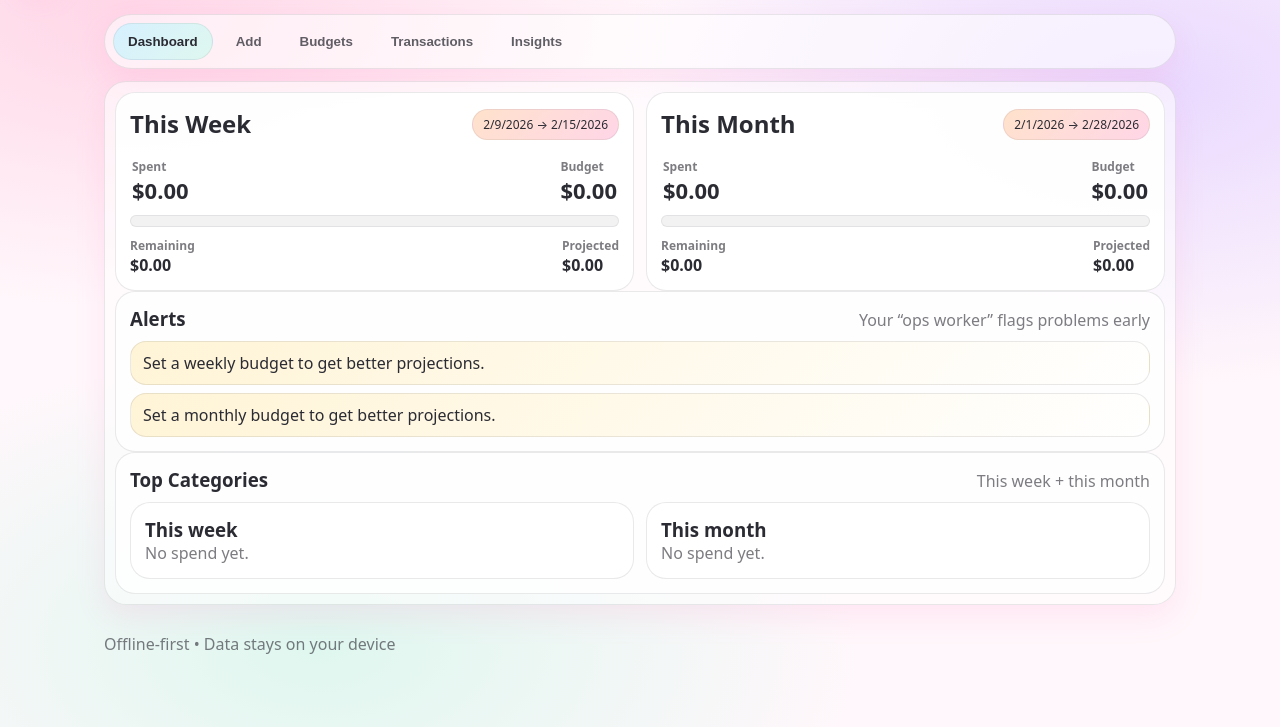
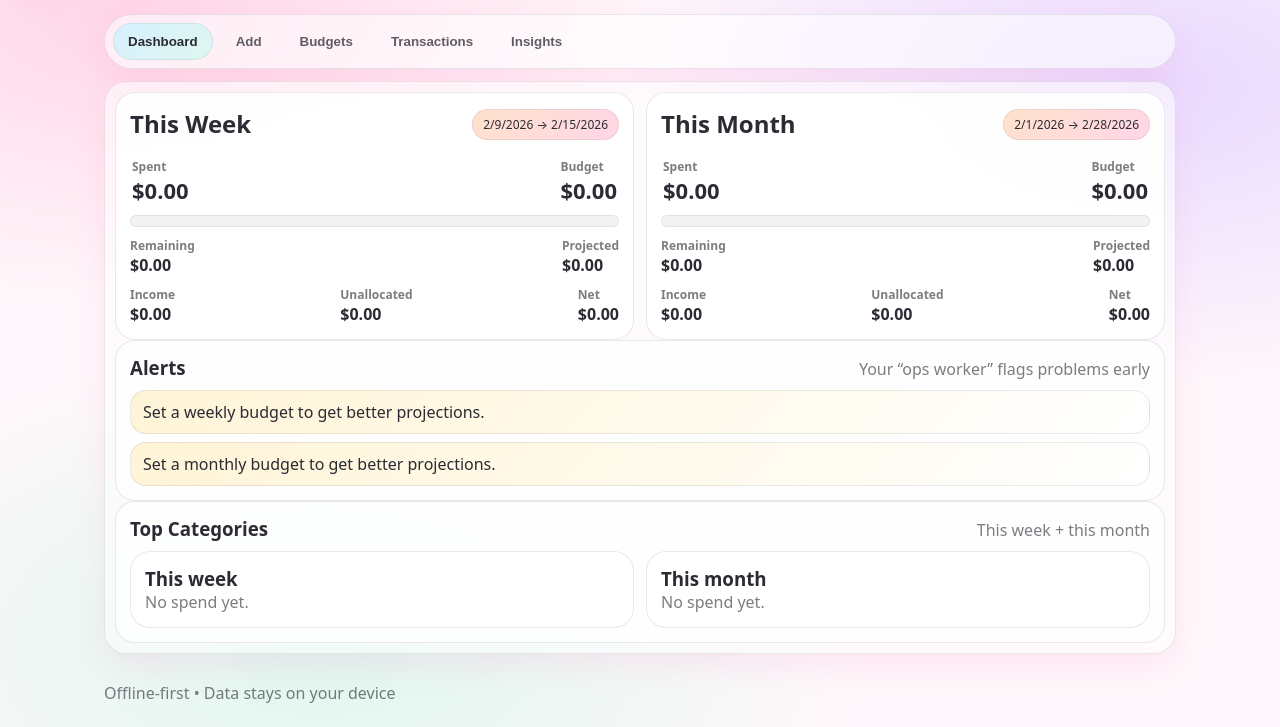
Before and after one commit to Connor-02/pocketops-pwa, a plain HTML site: page public/index.html in a window 1280 px wide. Shown: the part 73-800 px from the top of the page. Drawn offline with Linux system fonts and the light colour scheme.

Commit message:
Update Income Logic

```diff
--- a/public/app.js
+++ b/public/app.js
@@ -45,12 +45,18 @@ const weekSpentEl = $("#weekSpent");
 const weekBudgetEl = $("#weekBudget");
 const weekRemainEl = $("#weekRemain");
 const weekProjEl = $("#weekProj");
+const weekIncomeEl = $("#weekIncome");
+const weekUnallocEl = $("#weekUnalloc");
+const weekNetEl = $("#weekNet");
 const weekBar = $("#weekBar");
 
 const monthSpentEl = $("#monthSpent");
 const monthBudgetEl = $("#monthBudget");
 const monthRemainEl = $("#monthRemain");
 const monthProjEl = $("#monthProj");
+const monthIncomeEl = $("#monthIncome");
+const monthUnallocEl = $("#monthUnalloc");
+const monthNetEl = $("#monthNet");
 const monthBar = $("#monthBar");
 
 const alertsEl = $("#alerts");
@@ -218,8 +224,17 @@ async function renderDashboard(transactions) {
     const weekSum = sumByRange(transactions, ws, we);
     const monthSum = sumByRange(transactions, ms, me);
 
+    const weekIncome = weekSum.income;
     const weekSpent = weekSum.expense;
+    const weekUnalloc = weekIncome - weekBudget;
+    const weekNet = weekIncome - weekSpent;
+    const weekSafeSpendRemaining = weekIncome - weekSpent;
+
+    const monthIncome = monthSum.income;
     const monthSpent = monthSum.expense;
+    const monthUnalloc = monthIncome - monthBudget;
+    const monthNet = monthIncome - monthSpent;
+    const monthSafeSpendRemaining = monthIncome - monthSpent;
 
     const daysElapsedWeek = Math.max(1, Math.floor((new Date().setHours(0, 0, 0, 0) - ws.getTime()) / (24 * 3600 * 1000)) + 1);
     const daysElapsedMonth = Math.max(1, new Date().getDate());
@@ -229,19 +244,37 @@ async function renderDashboard(transactions) {
 
     weekSpentEl.textContent = centsToDollars(weekSpent);
     weekBudgetEl.textContent = centsToDollars(weekBudget);
-    weekRemainEl.textContent = centsToDollars(Math.max(0, weekBudget - weekSpent));
+    weekRemainEl.textContent = centsToDollars(weekBudget - weekSpent);
     weekProjEl.textContent = centsToDollars(weekProj);
+    weekIncomeEl.textContent = centsToDollars(weekIncome);
+    weekUnallocEl.textContent = centsToDollars(weekUnalloc);
+    weekNetEl.textContent = centsToDollars(weekNet);
     weekBar.style.width = `${meterWidth(weekSpent, weekBudget)}%`;
 
     monthSpentEl.textContent = centsToDollars(monthSpent);
     monthBudgetEl.textContent = centsToDollars(monthBudget);
-    monthRemainEl.textContent = centsToDollars(Math.max(0, monthBudget - monthSpent));
+    monthRemainEl.textContent = centsToDollars(monthBudget - monthSpent);
     monthProjEl.textContent = centsToDollars(monthProj);
+    monthIncomeEl.textContent = centsToDollars(monthIncome);
+    monthUnallocEl.textContent = centsToDollars(monthUnalloc);
+    monthNetEl.textContent = centsToDollars(monthNet);
     monthBar.style.width = `${meterWidth(monthSpent, monthBudget)}%`;
 
     // Alerts
     alertsEl.innerHTML = "";
     const alerts = buildAlerts({ weekSpent, weekBudget, weekProj, monthSpent, monthBudget, monthProj });
+    if (weekIncome > 0 && weekBudget > weekIncome) {
+        alerts.push({ type: "warn", msg: `Budgets exceed income by ${centsToDollars(weekBudget - weekIncome)} this week.` });
+    }
+    if (weekSafeSpendRemaining < 0) {
+        alerts.push({ type: "bad", msg: `You've spent ${centsToDollars(Math.abs(weekSafeSpendRemaining))} more than you earned this week.` });
+    }
+    if (monthIncome > 0 && monthBudget > monthIncome) {
+        alerts.push({ type: "warn", msg: `Budgets exceed income by ${centsToDollars(monthBudget - monthIncome)} this month.` });
+    }
+    if (monthSafeSpendRemaining < 0) {
+        alerts.push({ type: "bad", msg: `You've spent ${centsToDollars(Math.abs(monthSafeSpendRemaining))} more than you earned this month.` });
+    }
     if (alerts.length === 0) alertsEl.appendChild(makeAlert("warn", "No alerts yet."));
     for (const a of alerts) alertsEl.appendChild(makeAlert(a.type, a.msg));
 
--- a/public/index.html
+++ b/public/index.html
@@ -71,6 +71,21 @@
                             <div class="v" id="weekProj">$0.00</div>
                         </div>
                     </div>
+
+                    <div class="row">
+                        <div class="mini">
+                            <div class="k">Income</div>
+                            <div class="v" id="weekIncome">$0.00</div>
+                        </div>
+                        <div class="mini">
+                            <div class="k">Unallocated</div>
+                            <div class="v" id="weekUnalloc">$0.00</div>
+                        </div>
+                        <div class="mini">
+                            <div class="k">Net</div>
+                            <div class="v" id="weekNet">$0.00</div>
+                        </div>
+                    </div>
                 </div>
 
                 <div class="card">
@@ -102,6 +117,21 @@
                         <div class="mini">
                             <div class="k">Projected</div>
                             <div class="v" id="monthProj">$0.00</div>
+                        </div>
+                    </div>
+
+                    <div class="row">
+                        <div class="mini">
+                            <div class="k">Income</div>
+                            <div class="v" id="monthIncome">$0.00</div>
+                        </div>
+                        <div class="mini">
+                            <div class="k">Unallocated</div>
+                            <div class="v" id="monthUnalloc">$0.00</div>
+                        </div>
+                        <div class="mini">
+                            <div class="k">Net</div>
+                            <div class="v" id="monthNet">$0.00</div>
                         </div>
                     </div>
                 </div>
```
Also changed, not shown: public/icons/icon-192.png, public/icons/icon-512.png.
